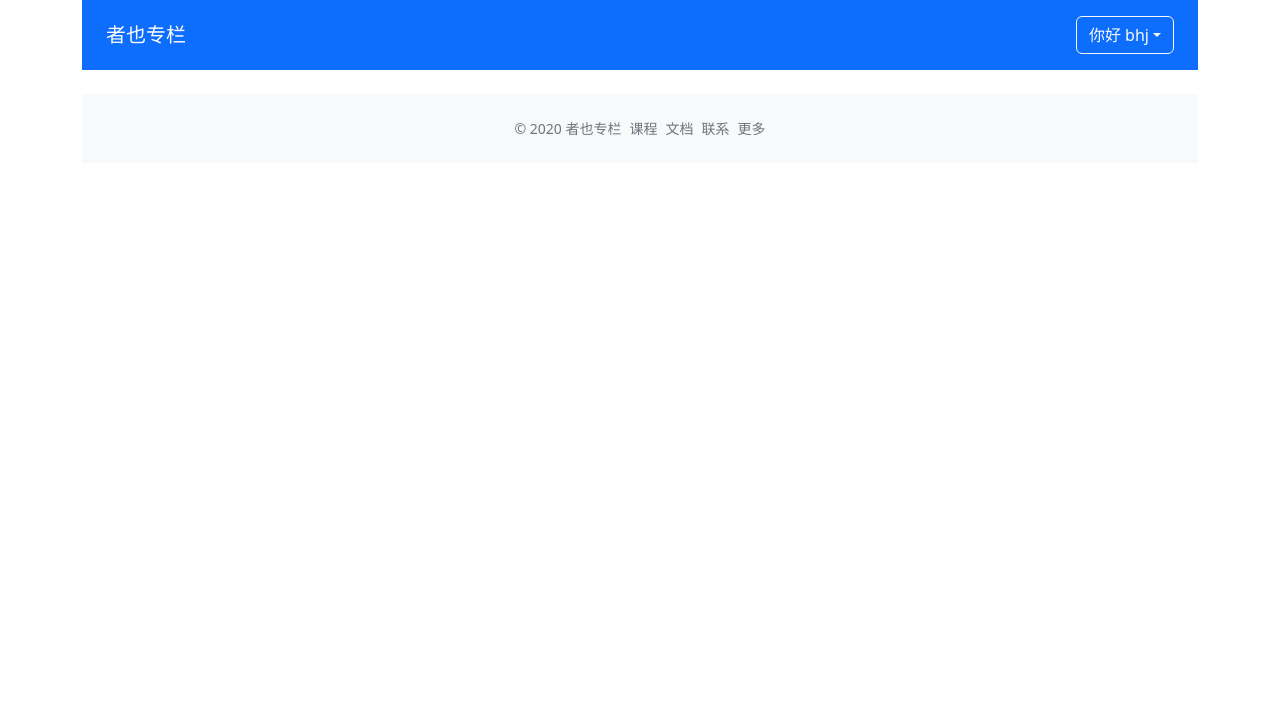
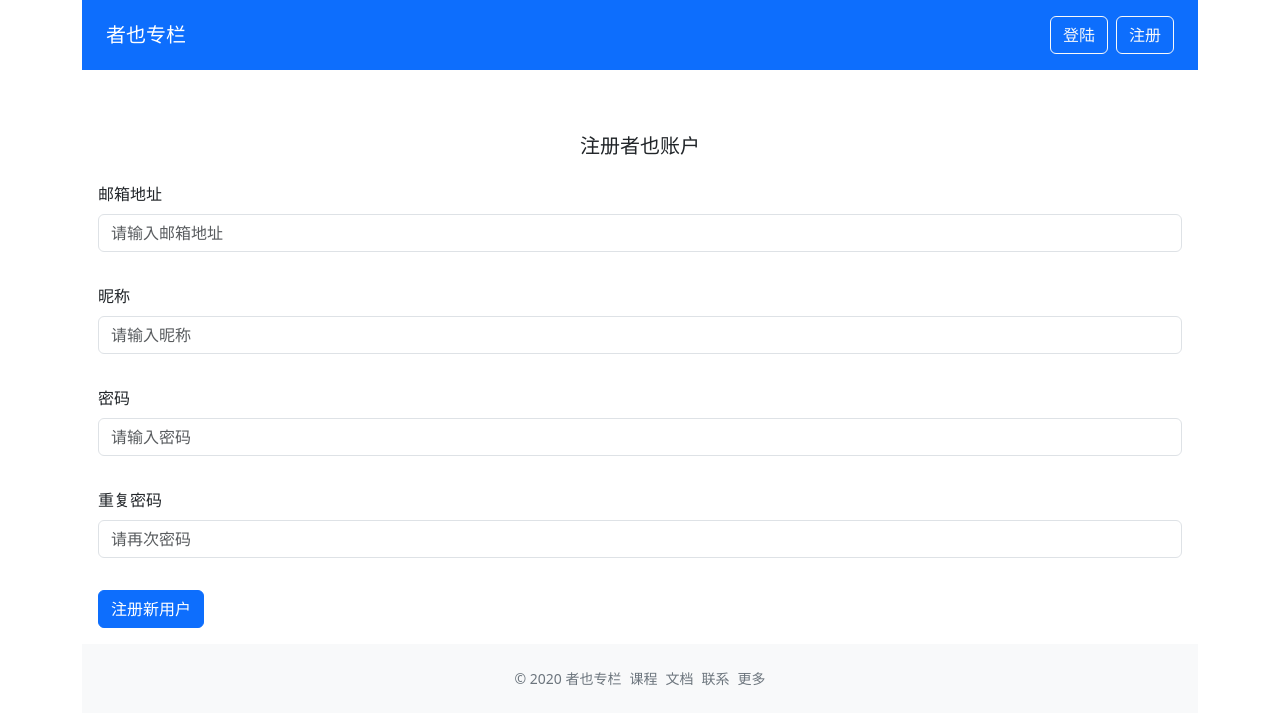
Before and after one commit to baohaojie123/vue-study, a Vue app in the folder vite-project/: page /signup in a window 1280 px wide. Shown: the top 724 px of the page. Built offline with nearby package versions, Linux system fonts and the light colour scheme.

Commit message:
用函数的形式创建一个组件

```diff
--- a/vite-project/src/App.vue
+++ b/vite-project/src/App.vue
@@ -2,6 +2,9 @@
   <div class="container">
     <global-header :user="currentUser"></global-header>
     <loader v-if="isLoading"></loader>
+    <!-- <message type="error"
+             :message="error.message"
+             v-if="error.message"></message> -->
     <router-view></router-view>
     <footer class="text-center py-4 text-secondary bg-light mt-6">
       <small>
@@ -37,7 +40,9 @@
 import 'bootstrap/dist/css/bootstrap.min.css'
 import GlobalHeader from './components/GlobalHeader.vue'
 import Loader from './components/Loader.vue'
-import { defineComponent, computed } from 'vue'
+// import Message from './components/Message.vue'
+import createMessage from './components/createMessage'
+import { defineComponent, computed, watch } from 'vue'
 import { useStore } from 'vuex'
 
 export default defineComponent({
@@ -47,9 +52,20 @@
     const store = useStore()
     const currentUser = computed(() => store.state.user)
     const isLoading = computed(() => store.state.loading)
+    const error = computed(() => store.state.error)
+    watch(
+      () => error.value.status,
+      () => {
+        const { status, message } = error.value
+        if (status && message) {
+          createMessage(message, 'error')
+        }
+      }
+    )
     return {
       isLoading,
-      currentUser
+      currentUser,
+      error
     }
   }
 })
--- a/vite-project/src/components/GlobalHeader.vue
+++ b/vite-project/src/components/GlobalHeader.vue
@@ -10,7 +10,7 @@
           登陆</router-link>
       </li>
       <li class="list-inline-item">
-        <router-link to="/login"
+        <router-link to="/signup"
                      class="btn btn-outline-light my-2">注册</router-link>
       </li>
     </ul>
@@ -28,7 +28,7 @@
           </dropdown-item>
           <dropdown-item disabled><a href="#"
                class="dropdown-item">编辑资料</a></dropdown-item>
-          <dropdown-item><a href="#"
+          <dropdown-item @click="logout"><a href="#"
                class="dropdown-item">退出登陆</a></dropdown-item>
         </dropdown>
       </li>
@@ -40,15 +40,8 @@
 import { defineComponent, PropType } from 'vue'
 import Dropdown from './Dropdown.vue'
 import DropdownItem from './DropdownItem.vue'
+import store, { UserProps } from '../store'
 
-export interface UserProps {
-  isLogin: boolean
-  nickName?: string
-  _id?: string
-  column?: string
-  email?: string
-  description?: string
-}
 export default defineComponent({
   name: 'GlobalHeader',
   components: {
@@ -60,6 +53,14 @@
       type: Object as PropType<UserProps>,
       required: true
     }
+  },
+  setup() {
+    const logout = () => {
+      store.commit('logout')
+    }
+    return {
+      logout
+    }
   }
 })
 </script>
--- a/vite-project/src/components/Loader.vue
+++ b/vite-project/src/components/Loader.vue
@@ -15,7 +15,7 @@
 </template>
 <script lang="ts">
 import { defineComponent, onUnmounted } from 'vue'
-
+import userDOMCreate from '../hooks/useDOMCreate'
 export default defineComponent({
   props: {
     text: {
@@ -26,12 +26,7 @@
     }
   },
   setup() {
-    const node = document.createElement('div')
-    node.id = 'back'
-    document.body.appendChild(node)
-    onUnmounted(() => {
-      document.body.removeChild(node)
-    })
+    userDOMCreate('back')
   }
 })
 </script>
--- /dev/null
+++ b/vite-project/src/components/Message.vue
@@ -0,0 +1,48 @@
+<template>
+  <teleport to="#message">
+    <div class="alert message-info fixed-top w-50 mx-auto d-flex justify-content-between mt-2"
+         :class="classObject"
+         v-if="isVisible">
+      <span>{{message}}</span>
+      <button type="button"
+              class="close"
+              aria-label="Close"
+              @click.prevent="hide">
+        <span aria-hidden="true">&times;</span>
+      </button>
+    </div>
+  </teleport>
+</template>
+<script lang="ts">
+import { defineComponent, PropType, ref } from 'vue'
+import userDOMCreate from '../hooks/useDOMCreate'
+export type MessageType = 'success' | 'error' | 'default'
+export default defineComponent({
+  props: {
+    message: String,
+    type: {
+      type: String as PropType<MessageType>,
+      default: 'default'
+    }
+  },
+  emits: ['close-message'],
+  setup(props, context) {
+    userDOMCreate('message')
+    const isVisible = ref(true)
+    const classObject = {
+      'alert-success': props.type === 'success',
+      'alert-danger': props.type === 'error',
+      'alert-primary': props.type === 'default'
+    }
+    const hide = () => {
+      isVisible.value = false
+      context.emit('close-message', true)
+    }
+    return {
+      isVisible,
+      classObject,
+      hide
+    }
+  }
+})
+</script>
--- a/vite-project/src/components/ValidateInput.vue
+++ b/vite-project/src/components/ValidateInput.vue
@@ -21,8 +21,9 @@
 <script lang="ts">
 import { defineComponent, PropType, reactive, onMounted } from 'vue'
 interface RuleProp {
-  type: 'required' | 'email'
+  type: 'required' | 'email' | 'custom'
   message: string
+  validator?: () => boolean
 }
 const emailReg =
   /^[a-zA-Z0-9.!#$%&’*+/=?^_`{|}~-]+@[a-zA-Z0-9-]+(?:\.[a-zA-Z0-9-]+)*$/
@@ -64,6 +65,9 @@
             case 'email':
               passed = emailReg.test(inputRef.val)
               break
+            case 'custom':
+              passed = rule.validator()
+              break
             default:
               break
           }
--- /dev/null
+++ b/vite-project/src/components/createMessage.ts
@@ -0,0 +1,22 @@
+import { createApp } from 'vue'
+import Message from './Message.vue'
+export type MessageType = 'success' | 'error' | 'default'
+// 用函数的形式创建一个组件
+const createMessage = (message: string, type: MessageType, timeout = 2000) => {
+  // createApp 创建组件实例
+  const messageInstance = createApp(Message, {
+    message,
+    type
+  })
+  const mountNode = document.createElement('div')
+  document.body.appendChild(mountNode)
+  //messageInstance 挂载到 mountNode
+  messageInstance.mount(mountNode)
+  setTimeout(() => {
+    // 节点卸载组件
+    messageInstance.unmount(mountNode)
+    // 删除节点
+    document.body.removeChild(mountNode)
+  }, timeout)
+}
+export default createMessage
--- /dev/null
+++ b/vite-project/src/hooks/useDOMCreate.ts
@@ -0,0 +1,10 @@
+import { onUnmounted } from "vue"
+const userDOMCreate = (id: string) => {
+  const node = document.createElement('div')
+  node.id = id
+  document.body.appendChild(node)
+  onUnmounted(() => {
+    document.body.removeChild(node)
+  })
+}
+export default userDOMCreate
--- a/vite-project/src/main.ts
+++ b/vite-project/src/main.ts
@@ -10,14 +10,17 @@
 axios.defaults.baseURL = 'http://127.0.0.1:4523/m1/2219424-0-default'
 axios.interceptors.request.use(config => {
   store.commit('setLoading', true)
-  // store.commit('setError', { status: false, message: '' })
+  store.commit('setError', { status: false, message: '' })
   return config
 })
 axios.interceptors.response.use(config => {
-  setTimeout(() => {
-    store.commit('setLoading', false)
-  }, 2000)
+  store.commit('setLoading', false)
   return config
+}, e => {
+  const error = e.response.statusText
+  store.commit('setError', { status: true, message: error })
+  store.commit('setLoading', false)
+  return Promise.reject(error)
 })
 const app = createApp(App)
 app.use(router)
--- a/vite-project/src/router.ts
+++ b/vite-project/src/router.ts
@@ -4,7 +4,9 @@
 import Login from './views/Login.vue'
 import ColumnDetail from './views/ColumnDetail.vue'
 import Create from './views/CreatePost.vue'
+import Signup from './views/Signup.vue'
 import store from './store'
+import axios from 'axios'
 const router = createRouter({
   history: routerHistory,
   routes: [
@@ -20,6 +22,12 @@
       meta: { redirectAlreadyLogin: true }
     },
     {
+      path: '/signup',
+      name: 'signup',
+      component: Signup,
+      meta: { redirectAlreadyLogin: true }
+    },
+    {
       path: '/column/:id',
       name: 'column',
       component: ColumnDetail
@@ -32,13 +40,35 @@
   ]
 })
 router.beforeEach((to, from, next) => {
-  console.log(to.meta.redirectAlreadyLogin, to.meta.redirectAlreadyLogin && store.state.user.isLogin)
-  if (to.meta.requiredLogin && !store.state.user.isLogin) {
-    next({ name: 'login' })
-  } else if (to.meta.redirectAlreadyLogin && store.state.user.isLogin) {
-    next('/')
+  const { user, token } = store.state
+  const { requiredLogin, redirectAlreadyLogin } = to.meta
+  if (!user.isLogin) {
+    if (token) {
+      axios.defaults.headers.common.Authorization = `Bearer ${token}`
+      store.dispatch('fetchCurrentUser').then(() => {
+        if (redirectAlreadyLogin) {
+          next('/')
+        } else {
+          next()
+        }
+      }).catch(e => {
+        console.error(e)
+        store.commit('logout')
+        next('login')
+      })
+    } else {
+      if (requiredLogin) {
+        next('login')
+      } else {
+        next()
+      }
+    }
   } else {
-    next()
+    if (to.meta.redirectAlreadyLogin) {
+      next('/')
+    } else {
+      next()
+    }
   }
 })
 export default router
--- a/vite-project/src/store.ts
+++ b/vite-project/src/store.ts
@@ -1,6 +1,5 @@
 import { createStore, Commit } from 'vuex'
 import axios from 'axios'
-
 interface ImageProps {
   _id?: string;
   url?: string;
@@ -21,7 +20,7 @@
   avatar?: ImageProps;
   description: string;
 }
-interface UserProps {
+export interface UserProps {
   isLogin: boolean
   nickName?: string
   _id?: string
@@ -29,28 +28,45 @@
   email?: string
   description?: string
 }
+
+export interface GlobalErrorProps {
+  status: boolean;
+  message?: string;
+}
 export interface GlobalDataProps {
+  error: GlobalErrorProps;
+  token: string;
   loading: boolean;
   columns: ColumnProps[];
   posts: PostProps[];
   user: UserProps;
 }
+
 const getAndCommit = async (url: string, mutationsName: string, commit: Commit) => {
   const { data } = await axios.get(url)
   commit(mutationsName, data)
 
 }
+const postAndCommit = async (url: string, mutationsName: string, commit: Commit, payload: any) => {
+  const { data } = await axios.post(url, payload)
+  commit(mutationsName, data)
+  return data
+}
 const store = createStore<GlobalDataProps>({
   state: {
+    error: {
+      status: false
+    },
+    token: localStorage.getItem('token') || '',
     loading: false,
     columns: [],
     posts: [],
-    user: { isLogin: true, nickName: 'bhj', column: '1' }
+    user: { isLogin: false }
   },
   mutations: {
-    login(state) {
-      state.user = { ...state.user, isLogin: true, nickName: 'bhj' }
-    },
+    // login(state) {
+    //   state.user = { ...state.user, isLogin: true, nickName: 'bhj' }
+    // },
     createPost(state, newPost) {
       state.posts.push(newPost)
     },
@@ -65,6 +81,26 @@
     },
     setLoading(state, status) {
       state.loading = status
+    },
+    setError(state, e: GlobalErrorProps) {
+      state.error = e
+    },
+    fetchCurrentUser(state, rawData) {
+      state.user = {
+        isLogin: true, ...rawData.data
+      }
+    },
+    login(state, rawData) {
+      const { token } = rawData.data
+      state.token = token
+      localStorage.setItem('token', token)
+      axios.defaults.headers.common.Authorization = `Bearer ${token}`
+    },
+    logout(state) {
+      state.token = ''
+      state.user = { isLogin: false }
+      localStorage.removeItem('token')
+      delete axios.defaults.headers.common.Authorization
     }
   },
   actions: {
@@ -76,6 +112,17 @@
     },
     fetchPosts({ commit }, cid) {
       getAndCommit(`/columns/${cid}/posts`, 'fetchPosts', commit)
+    },
+    fetchCurrentUser({ commit }) {
+      getAndCommit('/user/current', 'fetchCurrentUser', commit)
+    },
+    login({ commit }, payload) {
+      return postAndCommit('/user/login', 'login', commit, payload)
+    },
+    loginAndFetch({ dispatch }, loginData) {
+      return dispatch('login', loginData).then(() => {
+        return dispatch('fetchCurrentUser')
+      })
     }
   },
   getters: {
--- a/vite-project/src/views/Login.vue
+++ b/vite-project/src/views/Login.vue
@@ -30,6 +30,7 @@
 import { useStore } from 'vuex'
 import ValidateInput, { RulesProp } from '../components/ValidateInput.vue'
 import ValidateForm from '../components/ValidateForm.vue'
+import createMessage from '../components/createMessage'
 export default defineComponent({
   name: 'Login',
   components: {
@@ -50,8 +51,22 @@
     const store = useStore()
     const onFormSubmit = (result: boolean) => {
       if (result) {
-        router.push('/')
-        store.commit('login')
+        const payload = {
+          email: emailVal.value,
+          password: passwordVal.value
+        }
+        store
+          .dispatch('loginAndFetch', payload)
+          .then(data => {
+            console.log(data)
+            createMessage('登录成功 2秒后跳转首页', 'success')
+            setTimeout(() => {
+              router.push('/')
+            }, 2000)
+          })
+          .catch(e => {
+            console.log('e', e)
+          })
       }
     }
     return {
--- /dev/null
+++ b/vite-project/src/views/Signup.vue
@@ -0,0 +1,105 @@
+<template>
+  <div class="signup-page mx-auto p-3 w-330">
+    <h5 class="my-4 text-center">注册者也账户</h5>
+    <validate-form @form-submit="onFormSubmit">
+      <div class="mb-3">
+        <label class="form-label">邮箱地址</label>
+        <validate-input :rules="emailRules"
+                        v-model="formData.email"
+                        placeholder="请输入邮箱地址"
+                        type="text" />
+      </div>
+      <div class="mb-3">
+        <label class="form-label">昵称</label>
+        <validate-input :rules="nameRules"
+                        v-model="formData.nickName"
+                        placeholder="请输入昵称"
+                        type="text" />
+      </div>
+      <div class="mb-3">
+        <label class="form-label">密码</label>
+        <validate-input type="password"
+                        placeholder="请输入密码"
+                        :rules="passwordRules"
+                        v-model="formData.password" />
+      </div>
+      <div class="mb-3">
+        <label class="form-label">重复密码</label>
+        <validate-input type="password"
+                        placeholder="请再次密码"
+                        :rules="repeatPasswordRules"
+                        v-model="formData.repeatPassword" />
+      </div>
+      <template #submit>
+        <button type="submit"
+                class="btn btn-primary btn-block btn-large">注册新用户</button>
+      </template>
+    </validate-form>
+  </div>
+</template>
+<script lang="ts">
+import { defineComponent, reactive } from 'vue'
+import ValidateForm from '../components/ValidateForm.vue'
+import ValidateInput, { RulesProp } from '../components/ValidateInput.vue'
+import axios from 'axios'
+import createMessage from '../components/createMessage'
+import router from '../router'
+export default defineComponent({
+  name: 'Signup',
+  components: { ValidateForm, ValidateInput },
+  setup() {
+    const formData = reactive({
+      email: '',
+      nickName: '',
+      password: '',
+      repeatPassword: ''
+    })
+    const emailRules: RulesProp = [
+      { type: 'required', message: '电子邮箱地址不能为空' },
+      { type: 'email', message: '请输入正确的电子邮箱格式' }
+    ]
+    const nameRules: RulesProp = [{ type: 'required', message: '昵称不能为空' }]
+    const passwordRules: RulesProp = [
+      { type: 'required', message: '密码不能为空' }
+    ]
+    const repeatPasswordRules: RulesProp = [
+      { type: 'required', message: '重复密码不能为空' },
+      {
+        type: 'custom',
+        validator: () => {
+          return formData.password == formData.repeatPassword
+        },
+        message: '密码不相同'
+      }
+    ]
+    const onFormSubmit = (result: boolean) => {
+      if (result) {
+        const payload = {
+          email: formData.email,
+          password: formData.password,
+          nickName: formData.nickName
+        }
+        axios
+          .post('/users', payload)
+          .then(data => {
+            createMessage('注册成功 正在跳转登录页面', 'success')
+            setTimeout(() => {
+              router.push('/login')
+            }, 2000)
+          })
+          .catch(e => {
+            console.log(e)
+          })
+      }
+    }
+    return {
+      formData,
+      onFormSubmit,
+      emailRules,
+      nameRules,
+      passwordRules,
+      repeatPasswordRules
+    }
+  }
+})
+</script>
```
